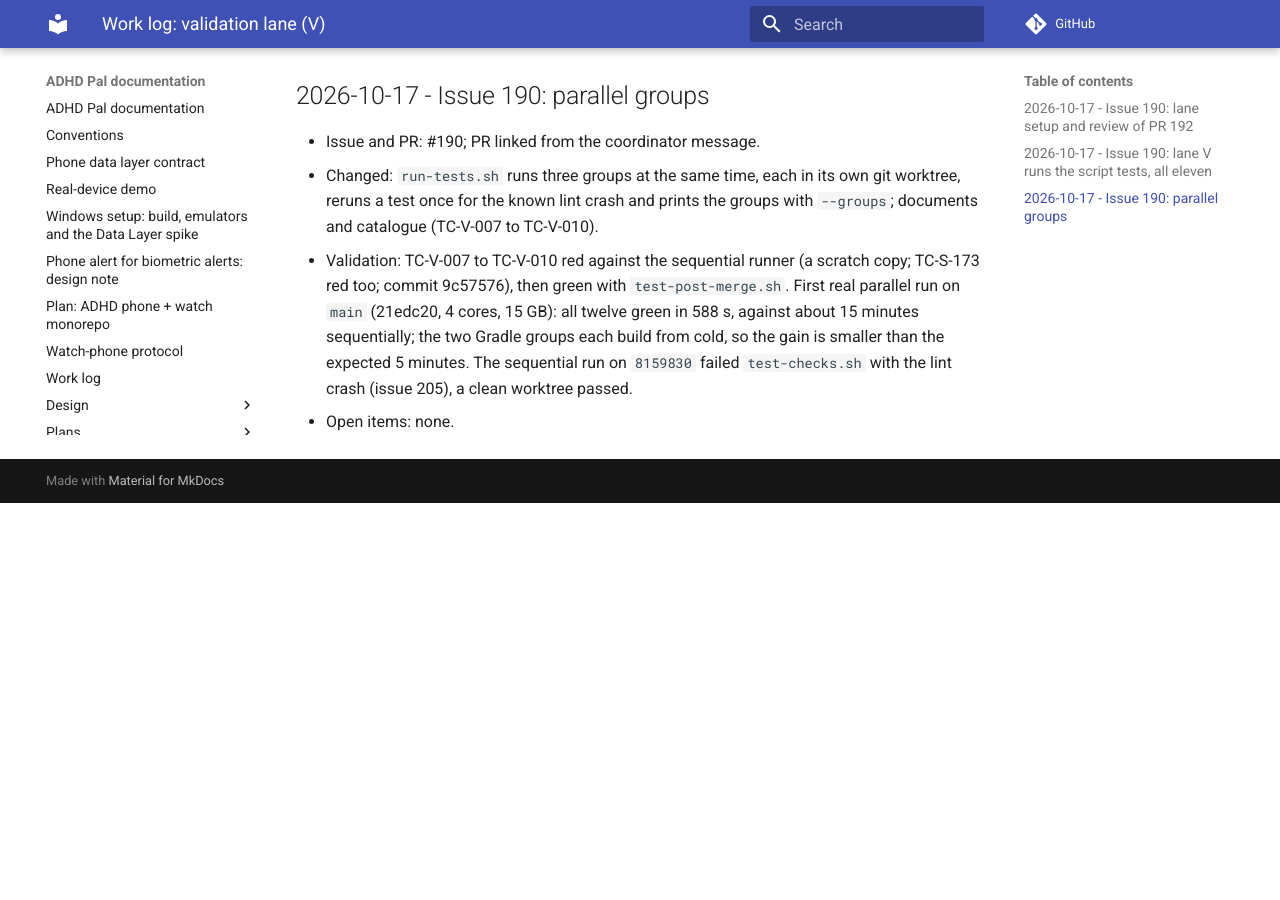
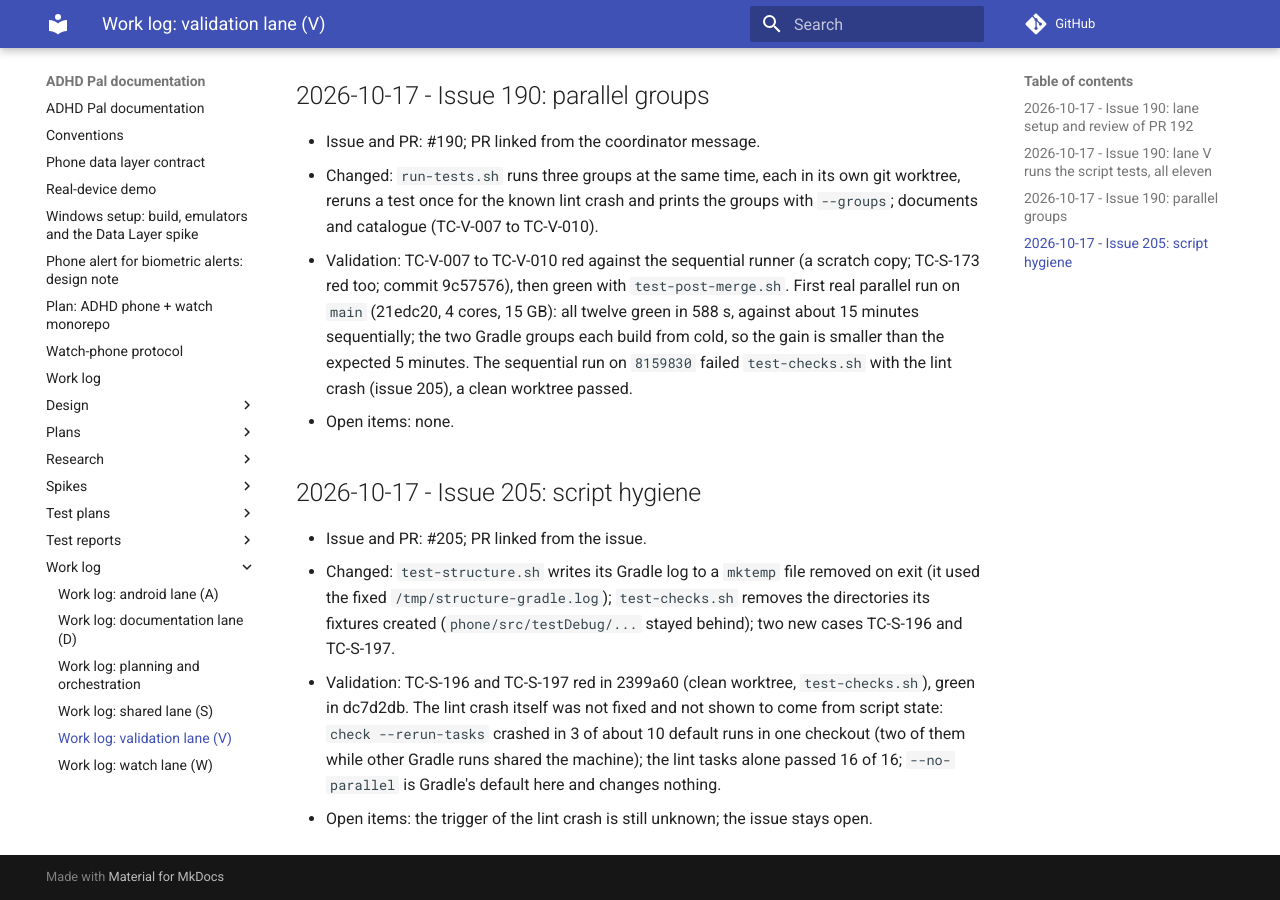
Before and after one commit to shlomoa/my-adhd-pal, an MkDocs documentation site: the page built from docs/work-log/validation.md, in a window 1280 px wide and 900 px high, scrolled down 960 px. Built offline with MkDocs 1.6.1 and Material for MkDocs 9.7.7, drawn with Linux system fonts in a browser that asks for light colours; comment, search, counter and statistics services are not loaded; before the commit the page ends 1463 px from its top, so only the background shows below that.

Commit message:
Work log: script hygiene for issue 205
Co-Authored-By: Claude Sonnet 5.5 <noreply@anthropic.com>
Claude-Session: https://claude.ai/code/session_01TQAVa5p8RdXHUqYVNPa3oE

```diff
--- a/docs/work-log/validation.md
+++ b/docs/work-log/validation.md
@@ -22,3 +22,10 @@ Entries for this lane only. Format and index: [`../work-log.md`](../work-log.md)
 - Changed: `run-tests.sh` runs three groups at the same time, each in its own git worktree, reruns a test once for the known lint crash and prints the groups with `--groups`; documents and catalogue (TC-V-007 to TC-V-010).
 - Validation: TC-V-007 to TC-V-010 red against the sequential runner (a scratch copy; TC-S-173 red too; commit 9c57576), then green with `test-post-merge.sh`. First real parallel run on `main` (21edc20, 4 cores, 15 GB): all twelve green in 588 s, against about 15 minutes sequentially; the two Gradle groups each build from cold, so the gain is smaller than the expected 5 minutes. The sequential run on `8159830` failed `test-checks.sh` with the lint crash (issue 205), a clean worktree passed.
 - Open items: none.
+
+## 2026-10-17 - Issue 205: script hygiene
+
+- Issue and PR: #205; PR linked from the issue.
+- Changed: `test-structure.sh` writes its Gradle log to a `mktemp` file removed on exit (it used the fixed `/tmp/structure-gradle.log`); `test-checks.sh` removes the directories its fixtures created (`phone/src/testDebug/...` stayed behind); two new cases TC-S-196 and TC-S-197.
+- Validation: TC-S-196 and TC-S-197 red in 2399a60 (clean worktree, `test-checks.sh`), green in dc7d2db. The lint crash itself was not fixed and not shown to come from script state: `check --rerun-tasks` crashed in 3 of about 10 default runs in one checkout (two of them while other Gradle runs shared the machine); the lint tasks alone passed 16 of 16; `--no-parallel` is Gradle's default here and changes nothing.
+- Open items: the trigger of the lint crash is still unknown; the issue stays open.
```
